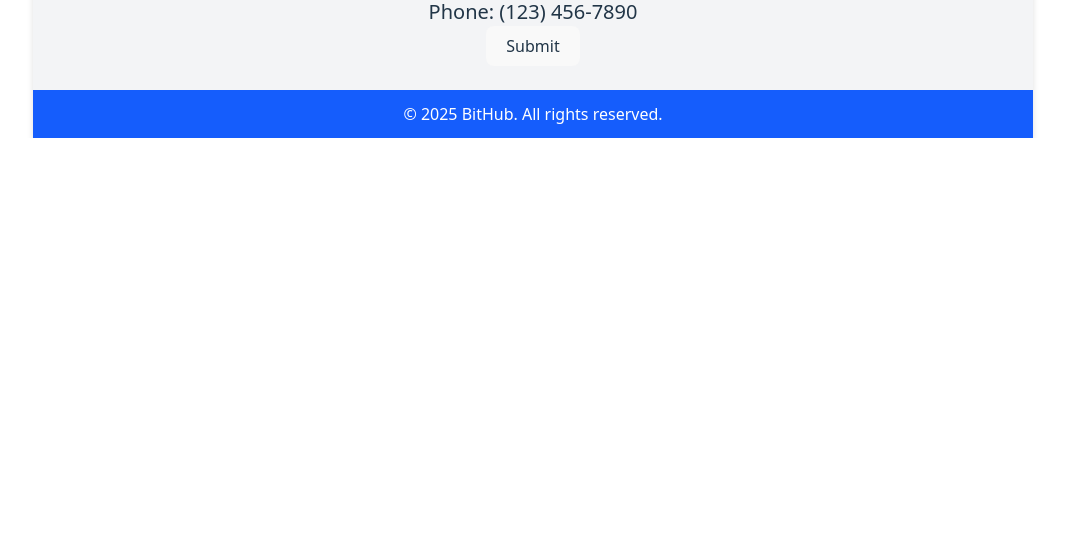
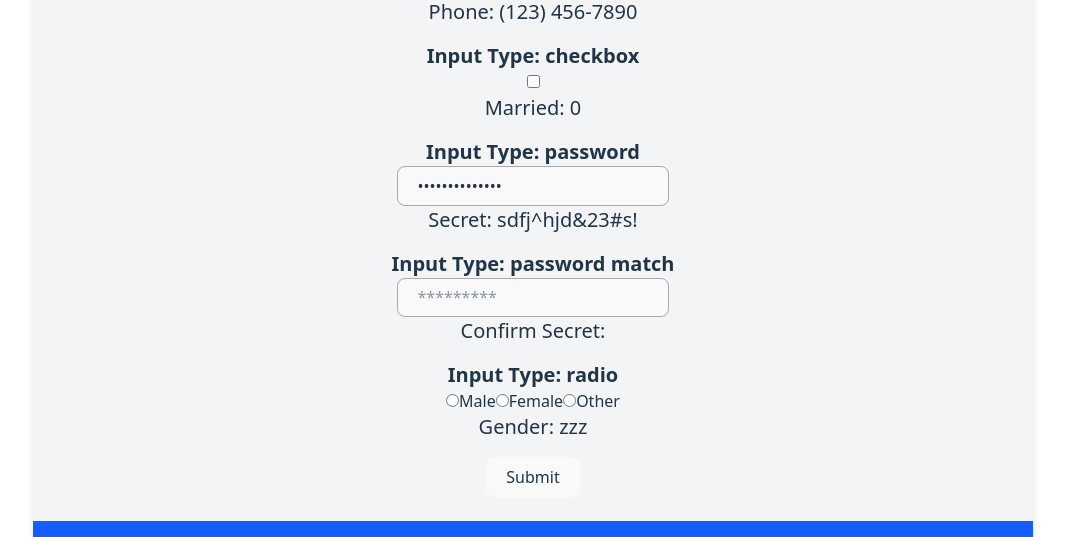
Before and after one commit to rabinzx/BitHub, a React (Vite) app in the folder frontend/: page / in a window 1280 px wide. Shown: the part 1024-1561 px from the top of the page, without its empty margins (107-1172 px from the left). Before the commit the page ends 1162 px from the top, so only its background shows below. Built offline with nearby package versions, Linux system fonts and the light colour scheme.

Commit message:
Update on the InputComponent

```diff
--- a/frontend/src/components/InputComponent.tsx
+++ b/frontend/src/components/InputComponent.tsx
@@ -1,6 +1,6 @@
 import { useEffect, useState, } from 'react'
 import InputMask from "@mona-health/react-input-mask";
-import { FieldError, FieldErrorsImpl, FieldValues, Merge, UseFormRegister } from "react-hook-form";
+import { FieldErrors, FieldValues, UseFormRegister } from "react-hook-form";
 import dayjs from "dayjs";
 import isBetween from "dayjs/plugin/isBetween";
 import customParseFormat from 'dayjs/plugin/customParseFormat';
@@ -9,13 +9,19 @@ import customParseFormat from 'dayjs/plugin/customParseFormat';
 dayjs.extend(customParseFormat);
 dayjs.extend(isBetween);
 
-interface ButtonProps {
+interface Dictionary {
+    [key: string]: string | number;
+}
+
+interface InputProps {
     type: string;
-    value: string | number;
-    onChange: (value: string | number) => void;
+    value: string | number | boolean;
+    onChange: (value: string | number | boolean) => void;
     register?: UseFormRegister<FieldValues>;
-    error?: string | FieldError | Merge<FieldError, FieldErrorsImpl<any>>;
-    name?: string;
+    errors?: FieldErrors<FieldValues>;
+    name: string;
+    matchValue?: string;
+    multipleOptions?: Dictionary;
 }
 
 interface maskState {
@@ -24,8 +30,8 @@ interface maskState {
         selection: { start: number; end: number };
     }
 }
-const InputComponent: React.FC<ButtonProps> = (props) => {
-    const [inputValue, setInputValue] = useState(props.value || '');
+const InputComponent: React.FC<InputProps> = (props) => {
+    const [inputValue, setInputValue] = useState(props.value);
 
     const formRuleInteger = {
         required: "This field is required",
@@ -33,6 +39,16 @@ const InputComponent: React.FC<ButtonProps> = (props) => {
             value: /^-?\d+$/, // matches positive or negative integers
             message: "Must be a valid integer",
         },
+    }
+
+    const formRuleDecimal = {
+        required: "This field is required",
+        validate: (value: string) => {
+            const parsed = parseFloat(value);
+            if (isNaN(parsed)) {
+                return "Must be a valid number";
+            }
+        }
     }
 
     const formRulePhone = {
@@ -64,25 +80,33 @@ const InputComponent: React.FC<ButtonProps> = (props) => {
         }
     };
 
+    const formPasswordRule = {
+        required: "This field is required",
+        validate: (value: string) => {
+            if (props.matchValue && value !== props.matchValue) {
+                return "Password does not match";
+            }
+        }
+    };
+
     const inputChangeHandler = (event: React.ChangeEvent<HTMLInputElement>) => {
-        let tempVal: number | string = event.target.value;
+        let tempVal: number | string | boolean = event.target.value;
 
-        if (typeof props.value === "number") {
         if (props.type === 'integer') {
             tempVal = parseInt(event.target.value, 10)
-            } else if (props.type === 'decimal') {
+            if (isNaN(tempVal as number)) return;
+        }
+        else if (props.type === 'decimal') {
             tempVal = Number(parseFloat(event.target.value).toFixed(2));
+            if (isNaN(tempVal as number)) return;
         }
+        else if (props.type === 'checkbox') {
+            tempVal = event.target.checked;
         }
+
         setInputValue(tempVal);
         props.onChange(tempVal);
     };
-
-    // const handleSubmit = (event: React.FormEvent<HTMLFormElement>) => {
-    //     event.preventDefault();
-    //     console.log('Submitted value:', inputValue);
-    //     // Here you can add logic to send the input value to the server or perform any other action
-    // };
 
     const beforeMaskedStateChange = ({ nextState }: maskState) => {
         let { value } = nextState;
@@ -97,28 +121,22 @@ const InputComponent: React.FC<ButtonProps> = (props) => {
     }
 
     return (
-        // <form onSubmit={handleSubmit} className="flex flex-col items-center mt-4"></form>
-        <>
-
+        <div>
             {
                 props.type === 'text' &&
-                <input type="text" value={inputValue} onChange={inputChangeHandler} />
+                <input type="text" value={inputValue as string} onChange={inputChangeHandler} />
             }
 
             {
                 props.type === 'integer' &&
-                <div>
-                    <input type="number" {...props.register!(props.name!, formRuleInteger)} step="1" value={inputValue} onChange={inputChangeHandler} />
-                    {props.error && <p>{String(props.error)}</p>}
-                </div>
+                <input type="number" {...props.register!(props.name, formRuleInteger)}
+                    step="1" value={inputValue as number} onChange={inputChangeHandler} />
             }
 
             {
                 props.type === 'decimal' &&
-                <div>
-                    <input type="number" {...props.register!(props.name!, formRuleInteger)} step="0.01" value={inputValue} onChange={inputChangeHandler} />
-                    {props.error && <p>{String(props.error)}</p>}
-                </div>
+                <input type="number" {...props.register!(props.name, formRuleDecimal)}
+                    step="0.01" value={inputValue as number} onChange={inputChangeHandler} />
             }
 
             {
@@ -135,35 +153,65 @@ const InputComponent: React.FC<ButtonProps> = (props) => {
 
             {
                 props.type === 'date' &&
-                <div>
                 <InputMask
                     mask="99/99/9999"
-                        {...props.register!(props.name!, formRuleDate)}
+                    {...props.register!(props.name, formRuleDate)}
                     value={inputValue}
                     onChange={inputChangeHandler}
                 >
                     <input type="tel" placeholder='MM/dd/yyyy' />
                 </InputMask>
-                    {props.error && <p>{String(props.error)}</p>}
-                </div>
             }
 
             {
                 props.type === 'phone' &&
-                <div>
                 <InputMask
                     mask="(999) 999-9999"
-                        {...props.register!(props.name!, formRulePhone)}
+                    {...props.register!(props.name, formRulePhone)}
                     value={inputValue}
                     onChange={inputChangeHandler}
                 >
                     <input type="tel" placeholder='(999) 999-9999' />
                 </InputMask>
-                    {props.error && <p>{String(props.error)}</p>}
+            }
+
+            {
+                props.type === 'checkbox' &&
+                <input type="checkbox" checked={inputValue as boolean} onChange={inputChangeHandler} />
+            }
+
+            {
+                props.type === 'password' &&
+                <input type="password" {...props.register!(props.name, formPasswordRule)}
+                    placeholder='*********' value={inputValue as string} onChange={inputChangeHandler} />
+            }
+
+            {
+                props.type === 'radio' &&
+                <div>
+                    {Object.entries(props.multipleOptions!).map(([key, value]) => (
+                        <label key={key}>
+                            <input
+                                type="radio"
+                                value={key}
+                                name={props.name}
+                                checked={inputValue === key}
+                                onChange={inputChangeHandler}
+                            />
+                            {value}
+                        </label>
+                    ))}
+
                 </div>
+            }
 
+
+            {props.errors &&
+                props.errors[props.name] &&
+                <div className='mt-2'>{String(props.errors[props.name]!.message)}</div>
             }
-        </>
+
+        </div>
     );
 }
 
--- a/frontend/src/pages/MainCanvas.tsx
+++ b/frontend/src/pages/MainCanvas.tsx
@@ -10,9 +10,19 @@ const MainCanvas = () => {
         zip: '12345-6789',
         dob: '01/01/1990',
         phone: '(123) 456-7890',
+        married: false,
+        secret: 'sdfj^hjd&23#s!',
+        confirmSecret: '',
+        gender: 'zzz'
     });
 
-    const updatePerson = (key: string, value: string | number) => {
+    const genderOptions = {
+        male: 'Male',
+        female: 'Female',
+        other: 'Other',
+    };
+
+    const updatePerson = (key: string, value: string | number | boolean) => {
         setPerson((prevState) => ({
             ...prevState,
             [key]: value,
@@ -39,7 +49,8 @@ const MainCanvas = () => {
                     {/* Input Component */}
                     <label htmlFor="" className="text-xl font-bold">Input Type: Text</label>
                     <div>
-                        <InputComponent type="text" value={person.firstName} onChange={(_firstName) => updatePerson('firstName', _firstName)} />
+                        <InputComponent type="text" name="text" value={person.firstName}
+                            onChange={(_firstName) => updatePerson('firstName', _firstName)} />
                         <p className="text-xl">First Name: {person.firstName}</p>
                     </div>
                 </div>
@@ -48,7 +59,8 @@ const MainCanvas = () => {
                     {/* Input Component */}
                     <label htmlFor="" className="text-xl font-bold">Input Type: Integer</label>
                     <div>
-                        <InputComponent type="integer" register={register} error={errors.age?.message} name="age" value={person.age} onChange={(_age) => updatePerson('age', _age)} />
+                        <InputComponent type="integer" register={register} errors={errors} name="age"
+                            value={person.age} onChange={(_age) => updatePerson('age', _age)} />
                         <p className="text-xl">Age: {person.age}</p>
                     </div>
                 </div>
@@ -57,7 +69,8 @@ const MainCanvas = () => {
                     {/* Input Component */}
                     <label htmlFor="" className="text-xl font-bold">Input Type: decimal</label>
                     <div>
-                        <InputComponent type="decimal" register={register} error={errors.height?.message} name="height" value={person.heightInFeet} onChange={(_heightInFeet) => updatePerson('heightInFeet', _heightInFeet)} />
+                        <InputComponent type="decimal" register={register} errors={errors} name="height"
+                            value={person.heightInFeet} onChange={(_heightInFeet) => updatePerson('heightInFeet', _heightInFeet)} />
                         <p className="text-xl">Height (ft): {person.heightInFeet}</p>
                     </div>
                 </div>
@@ -66,7 +79,8 @@ const MainCanvas = () => {
                     {/* Input Component */}
                     <label htmlFor="" className="text-xl font-bold">Input Type: zip</label>
                     <div>
-                        <InputComponent type="zip" value={person.zip} onChange={(_zip) => updatePerson('zip', _zip)} />
+                        <InputComponent type="zip" name="zip" value={person.zip}
+                            onChange={(_zip) => updatePerson('zip', _zip)} />
                         <p className="text-xl">Zip: {person.zip}</p>
                     </div>
                 </div>
@@ -75,7 +89,8 @@ const MainCanvas = () => {
                     {/* Input Component */}
                     <label htmlFor="" className="text-xl font-bold">Input Type: date</label>
                     <div>
-                        <InputComponent type="date" register={register} error={errors.date?.message} name="date" value={person.dob} onChange={(_dob) => updatePerson('dob', _dob)} />
+                        <InputComponent type="date" register={register} errors={errors} name="date"
+                            value={person.dob} onChange={(_dob) => updatePerson('dob', _dob)} />
                         <p className="text-xl">DOB: {person.dob}</p>
                     </div>
                 </div>
@@ -84,12 +99,56 @@ const MainCanvas = () => {
                     {/* Input Component */}
                     <label htmlFor="" className="text-xl font-bold">Input Type: phone</label>
                     <div>
-                        <InputComponent type="phone" register={register} error={errors.phone?.message} name="phone" value={person.phone} onChange={(_phone) => updatePerson('phone', _phone)} />
+                        <InputComponent type="phone" register={register} errors={errors} name="phone"
+                            value={person.phone} onChange={(_phone) => updatePerson('phone', _phone)} />
                         <p className="text-xl">Phone: {person.phone}</p>
                     </div>
                 </div>
 
-                <button type="submit">Submit</button>
+                <div className="mt-4">
+                    {/* Input Component */}
+                    <label htmlFor="" className="text-xl font-bold">Input Type: checkbox</label>
+                    <div>
+                        <InputComponent type="checkbox" register={register} errors={errors} name="checkbox"
+                            value={person.married} onChange={(_marrried) => updatePerson('married', _marrried)} />
+                        <p className="text-xl">Married: {+person.married}</p>
+                    </div>
+                </div>
+
+                <div className="mt-4">
+                    {/* Input Component */}
+                    <label htmlFor="" className="text-xl font-bold">Input Type: password</label>
+                    <div>
+                        <InputComponent type="password" register={register} errors={errors} name="secret"
+                            value={person.secret} onChange={(val) => updatePerson('secret', val)} />
+                        <p className="text-xl">Secret: {person.secret}</p>
+                    </div>
+                </div>
+
+                <div className="mt-4">
+                    {/* Input Component */}
+                    <label htmlFor="" className="text-xl font-bold">Input Type: password match</label>
+                    <div>
+                        <InputComponent type="password" register={register} errors={errors} name="confirmSecret" matchValue={person.secret}
+                            value={person.confirmSecret} onChange={(val) => updatePerson('confirmSecret', val)} />
+                        <p className="text-xl">Confirm Secret: {person.confirmSecret}</p>
+                    </div>
+                </div>
+
+                <div className="mt-4">
+                    {/* Input Component */}
+                    <label htmlFor="" className="text-xl font-bold">Input Type: radio</label>
+                    <div>
+                        <InputComponent type="radio" register={register} errors={errors} name="gender" multipleOptions={genderOptions}
+                            value={person.gender} onChange={(val) => updatePerson('gender', val)} />
+                        <p className="text-xl">Gender: {person.gender}</p>
+                    </div>
+                </div>
+
+
+                <div className="mt-4">
+                    <button type="submit" >Submit</button>
+                </div>
             </form>
 
         </div>
```
Lines whose indentation alone changed are shown as unchanged.
